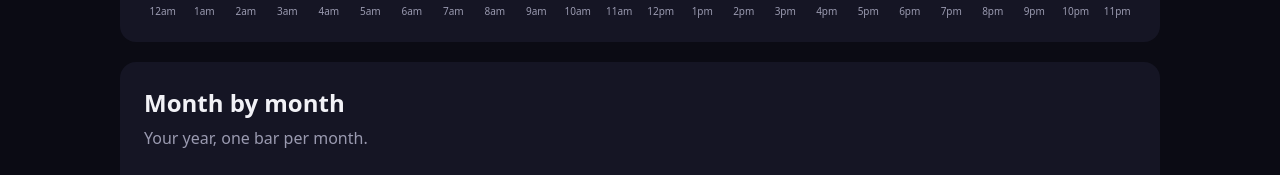
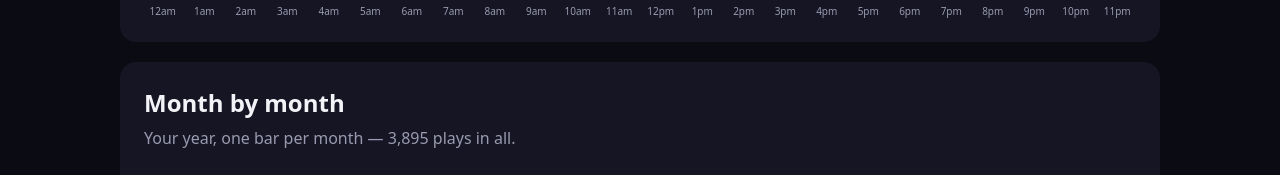
Before and after one commit to iamkorvynn/tune-rewind, a React (Vite) app: page / in a window 1280 px wide. Shown: the part 4465-4640 px from the top of the page. Built offline with nearby package versions, Linux system fonts and the light colour scheme; no server answers; the HTML template or start-up script is replaced by a standard one.

Commit message:
feat: Timeline shows the year total under the heading

```diff
--- a/src/components/Timeline.tsx
+++ b/src/components/Timeline.tsx
@@ -7,7 +7,7 @@ export function Timeline({ months }: { months: MonthBucket[] }) {
   return (
     <section className="panel">
       <h2>Month by month</h2>
-      <p className="panel-sub">Your year, one bar per month.</p>
+      <p className="panel-sub">Your year, one bar per month — {formatNumber(totalPlays)} plays in all.</p>
       <BarChart values={months.map((m) => m.minutes)} labels={months.map((m) => m.label)} title="Minutes listened per month" />
       <ul className="month-list">
         {months.map((m) => (
```
